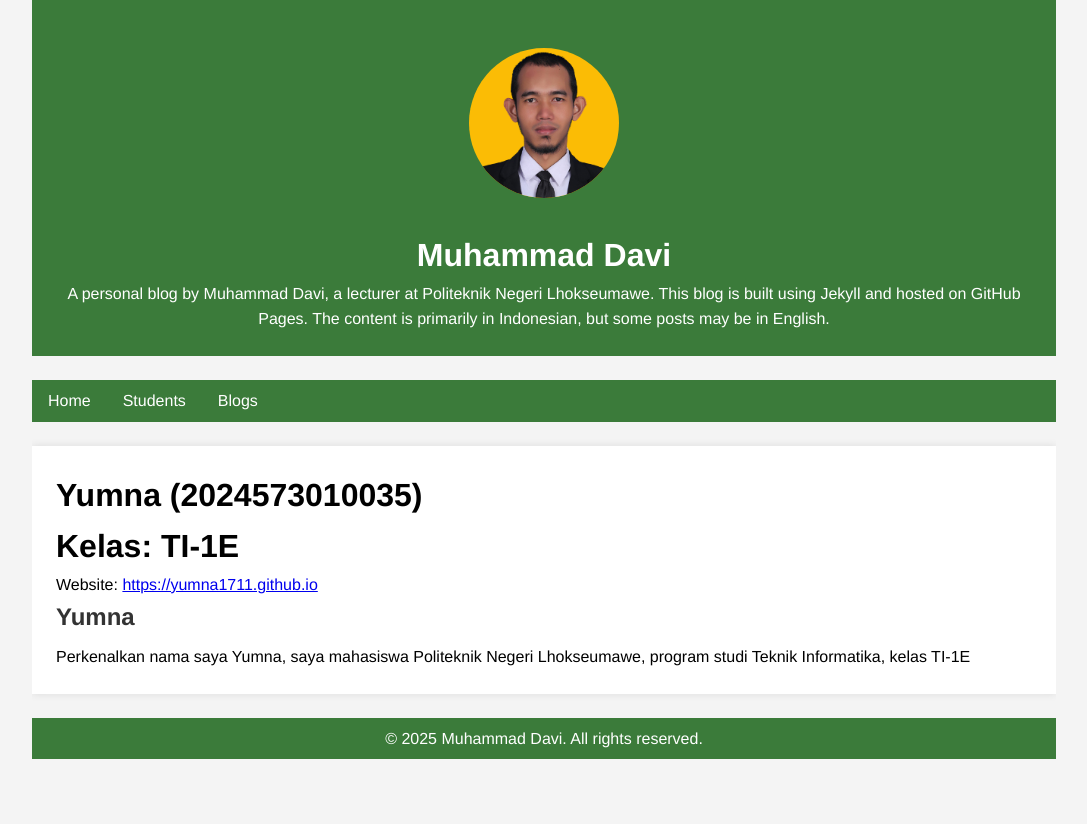
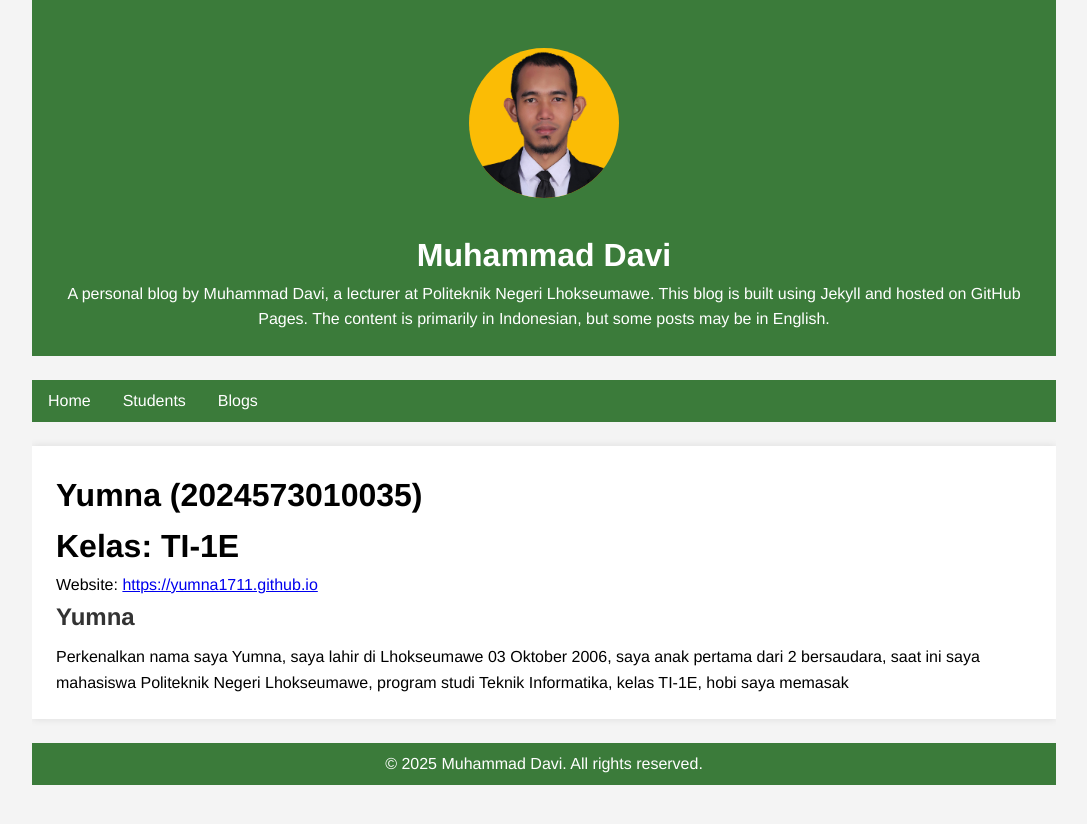
Before and after one commit to muhdavi-pnl/muhdavi-pnl.github.io, a Jekyll site: the page built from _students/Yumna.md, in a window 1280 px wide. Shown: the top 824 px of the page, without its empty margins (96-1183 px from the left). Built offline with Jekyll 4.4.1, drawn with Linux system fonts in a browser that asks for light colours.

Commit message:
Update Yumna.md

```diff
--- a/_students/Yumna.md
+++ b/_students/Yumna.md
@@ -7,4 +7,4 @@ class: TI-1E
 website: https://yumna1711.github.io
 ---
 ## Yumna
-Perkenalkan nama saya Yumna, saya mahasiswa Politeknik Negeri Lhokseumawe, program studi Teknik Informatika, kelas TI-1E
+Perkenalkan nama saya Yumna, saya lahir di Lhokseumawe 03 Oktober 2006, saya anak pertama dari 2 bersaudara, saat ini saya mahasiswa Politeknik Negeri Lhokseumawe, program studi Teknik Informatika, kelas TI-1E, hobi saya memasak
```
